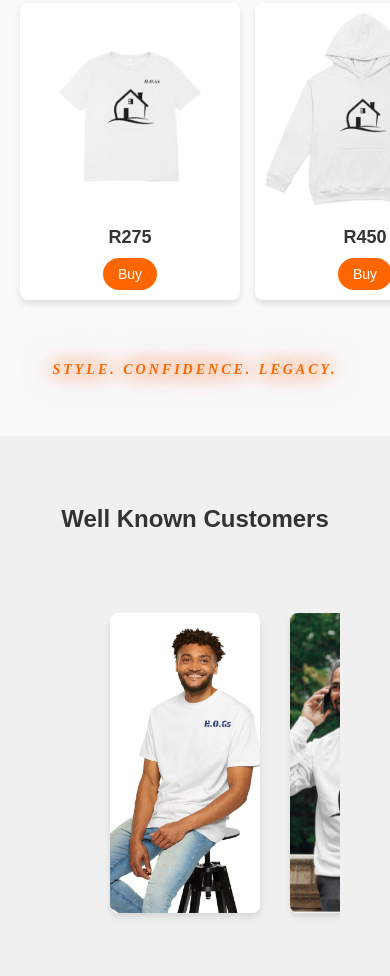
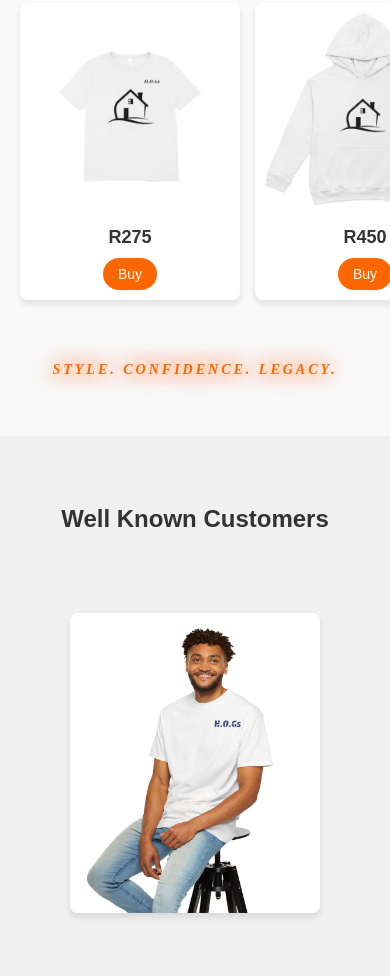
Before and after one commit to maxthebe01/Hogs, a plain HTML site: page index.html in a window 390 px wide. Shown: the part 334-1310 px from the top of the page. Drawn offline with Linux system fonts and the light colour scheme.

Commit message:
Update styles.css

```diff
--- a/styles.css
+++ b/styles.css
@@ -298,11 +298,11 @@ main, section {
     }
 
     .gallery-container {
-        gap: 10px;
+        gap: 20px;
     }
 
     .gallery-item {
-        width: 150px;
+        width: 250px;
     }
 
     .modal-content {
```
